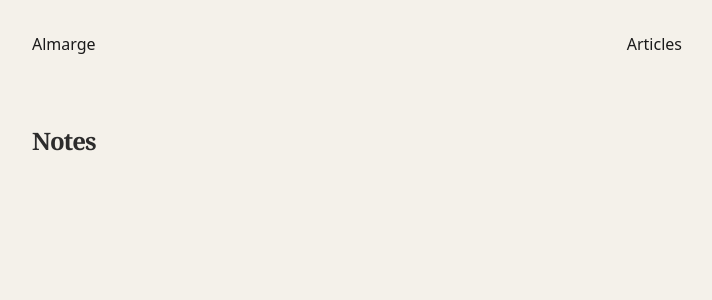
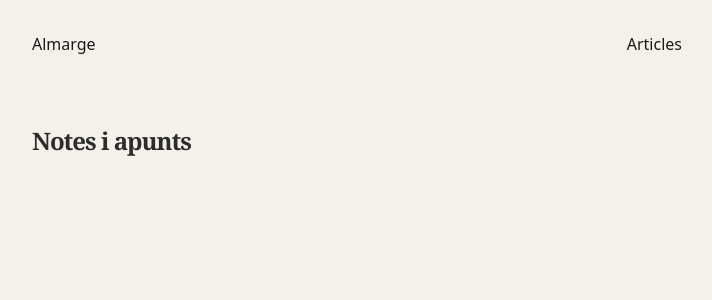
Before and after one commit to almarge/almarge.github.io, a Jekyll site: the page built from notes.md, in a window 1280 px wide. Shown: the top 300 px of the page, without its empty margins (283-995 px from the left). Built offline with Jekyll 4.4.1, drawn with Linux system fonts in a browser that asks for light colours.

Commit message:
Refactor notes layout to include archive section
Updated the notes section to include an archive layout with titles and excerpts.

```diff
--- a/notes.md
+++ b/notes.md
@@ -1,11 +1,17 @@
 ---
 layout: default
+title: Notes
 ---
-<h2>Notes</h2>
-<ul>
-  {% for nota in site.notes %}
-    <li style="margin-bottom: 1.5rem;">
-      <h3 style="margin: 0;"><a href="{{ nota.url | relative_url }}">{{ nota.title }}</a></h3>
-    </li>
-  {% endfor %}
-</ul>
+<div class="archive">
+  <h2 class="section-label">Notes i apunts</h2>
+  <ul class="archive-list">
+    {% for nota in site.notes %}
+      <li class="archive-item">
+        <a href="{{ nota.url | relative_url }}" class="archive-link">
+          <h3 class="archive-title">{{ nota.title }}</h3>
+          <p class="archive-excerpt">{{ nota.content | strip_html | truncatewords: 22 }}</p>
+        </a>
+      </li>
+    {% endfor %}
+  </ul>
+</div>
```
